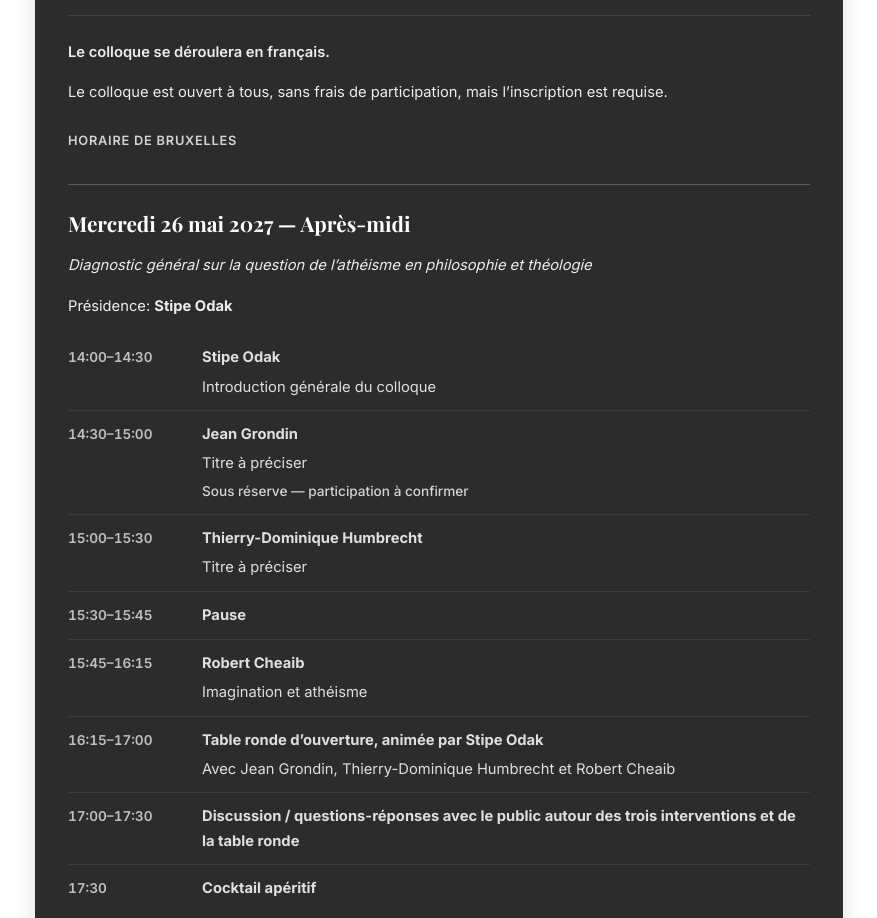
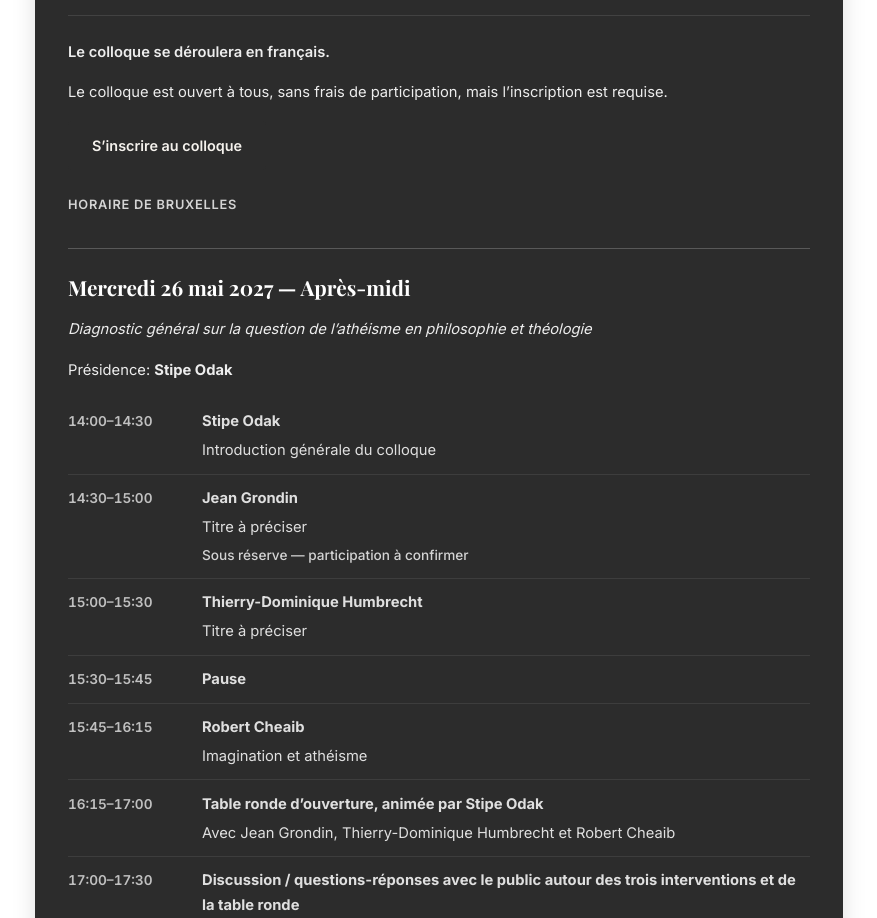
Before and after one commit to stiptje/atheisme-web, a React (Vite) app: page / in a window 1280 px wide. Shown: the part 3460-4378 px from the top of the page, without its empty margins (227-1104 px from the left). Built offline with nearby package versions, Linux system fonts and the light colour scheme; the HTML template or start-up script is replaced by a standard one; a web font is replaced by a local one.

Commit message:
Add May conference registration button

```diff
--- a/src/components/Timeline/ConferenceProgram.tsx
+++ b/src/components/Timeline/ConferenceProgram.tsx
@@ -83,6 +83,14 @@ export default function ConferenceProgram() {
     <div className="conference-program">
       <p className="conference-program__notice">{t('Le colloque se déroulera en français.', 'The conference will be held in French.')}</p>
       <p>{t('Le colloque est ouvert à tous, sans frais de participation, mais l’inscription est requise.', 'The conference is open to all without a participation fee, but registration is required.')}</p>
+      <a
+        href="https://forms.gle/1TKbhfWhsRHHQWDf6"
+        target="_blank"
+        rel="noopener noreferrer"
+        className="timeline__cta conference-program__registration"
+      >
+        {t("S’inscrire au colloque", 'Register for the conference')}
+      </a>
       <p className="timeline__timezone">{t('Horaire de Bruxelles', 'Brussels time')}</p>
       {sessions.map((session) => (
         <section className="conference-program__session" key={session.date[0]}>
```
